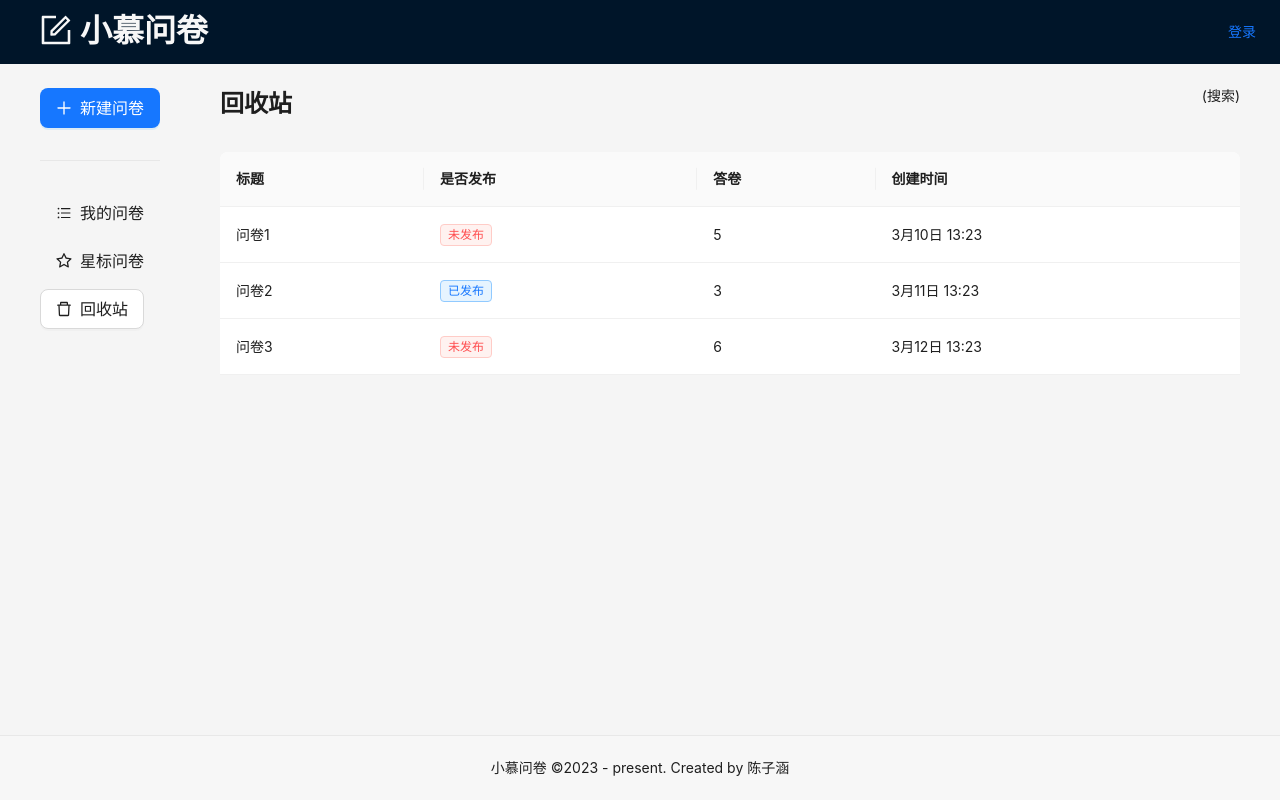
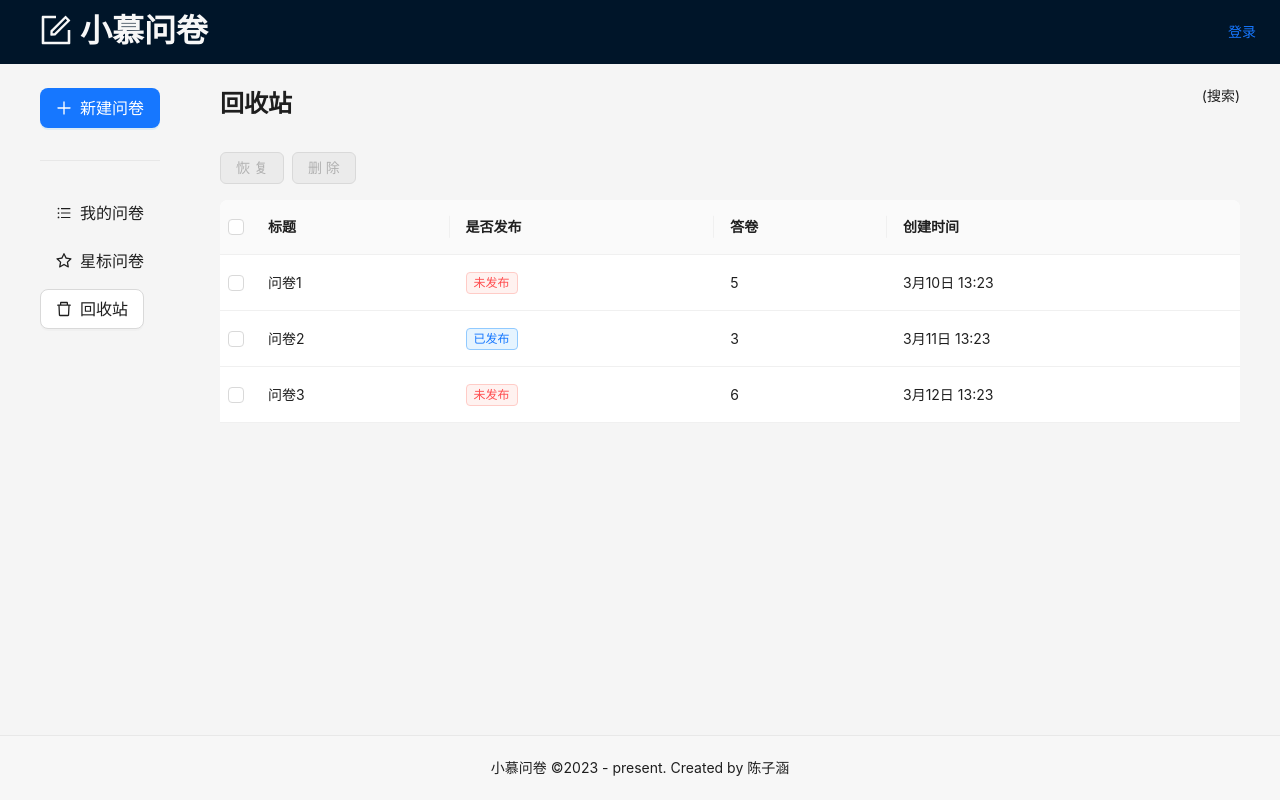
Before and after one commit to muddyrain-study/react-ts-demo-questionnaire-star, a React (Create React App) app: page /manage/trash in a window 1280 px wide. Built offline with nearby package versions, Linux system fonts and the light colour scheme.

Commit message:
feat: 回收站添加恢复删除2个按钮

```diff
--- a/src/pages/manages/Trash.tsx
+++ b/src/pages/manages/Trash.tsx
@@ -1,10 +1,12 @@
 import { useTitle } from 'ahooks'
 import { FC, useState } from 'react'
-import { Typography, Empty, Spin, Table, TableColumnsType, Tag } from 'antd'
+import { Typography, Empty, Spin, Table, TableColumnsType, Tag, Space, Button, Modal } from 'antd'
 import styles from './common.module.scss'
 import { ColumnsType } from 'antd/es/table'
+import { ExclamationCircleOutlined } from '@ant-design/icons'
 
 const { Title } = Typography
+const { confirm } = Modal
 
 const rawQuestionList = [
   {
@@ -36,6 +38,8 @@ const rawQuestionList = [
 const Trash: FC = () => {
   useTitle('小慕问卷 - 回收站')
   const [questionList, setQuestionList] = useState(rawQuestionList)
+  // 记录选中的 id
+  const [selectedIds, setSelectedIds] = useState<string[]>([])
   const tableColumns: ColumnsType<(typeof questionList)[0]> = [
     {
       title: '标题',
@@ -57,6 +61,42 @@ const Trash: FC = () => {
       dataIndex: 'createdAt',
     },
   ]
+  const del = () => {
+    confirm({
+      title: '确认彻底删除该问卷？',
+      icon: <ExclamationCircleOutlined />,
+      content: '删除以后不可以找回',
+      onOk: () => {
+        console.log('删除')
+      },
+    })
+  }
+  const TableElement = (
+    <>
+      <div style={{ marginBottom: 16 }}>
+        <Space>
+          <Button type="primary" disabled={selectedIds.length === 0}>
+            恢复
+          </Button>
+          <Button danger disabled={selectedIds.length === 0} onClick={del}>
+            删除
+          </Button>
+        </Space>
+      </div>
+      <Table
+        columns={tableColumns}
+        dataSource={questionList}
+        pagination={false}
+        rowKey={p => p._id}
+        rowSelection={{
+          type: 'checkbox',
+          onChange: (selectedRowKeys, selectedRows) => {
+            setSelectedIds(selectedRowKeys as string[])
+          },
+        }}
+      />
+    </>
+  )
   return (
     <>
       <div className={styles.header}>
@@ -67,9 +107,7 @@ const Trash: FC = () => {
       </div>
       <div className={styles.content}>
         {questionList.length === 0 && <Empty description="暂无数据" />}
-        {questionList.length > 0 && (
-          <Table columns={tableColumns} dataSource={questionList} pagination={false} />
-        )}
+        {questionList.length > 0 && TableElement}
       </div>
     </>
   )
```
